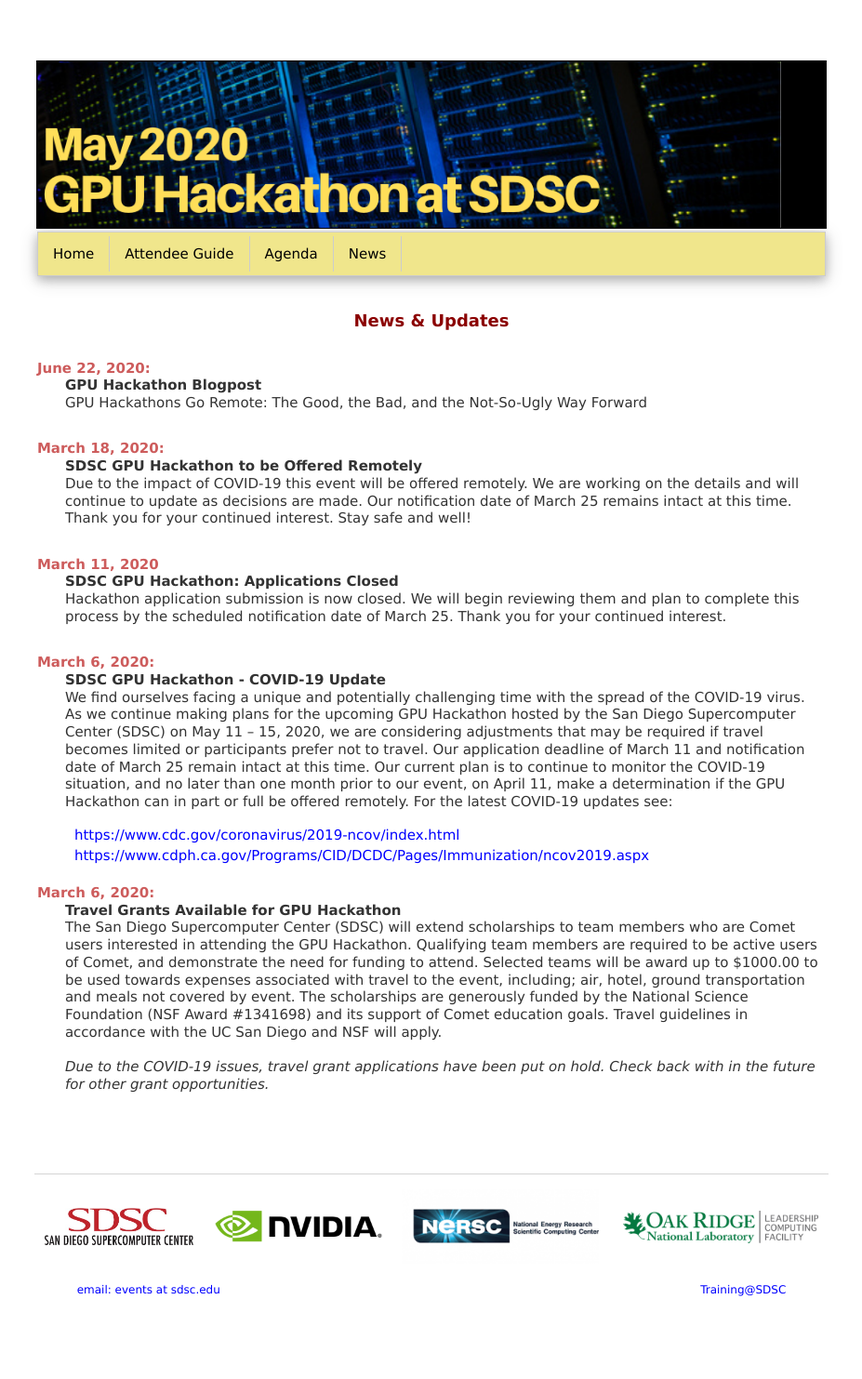
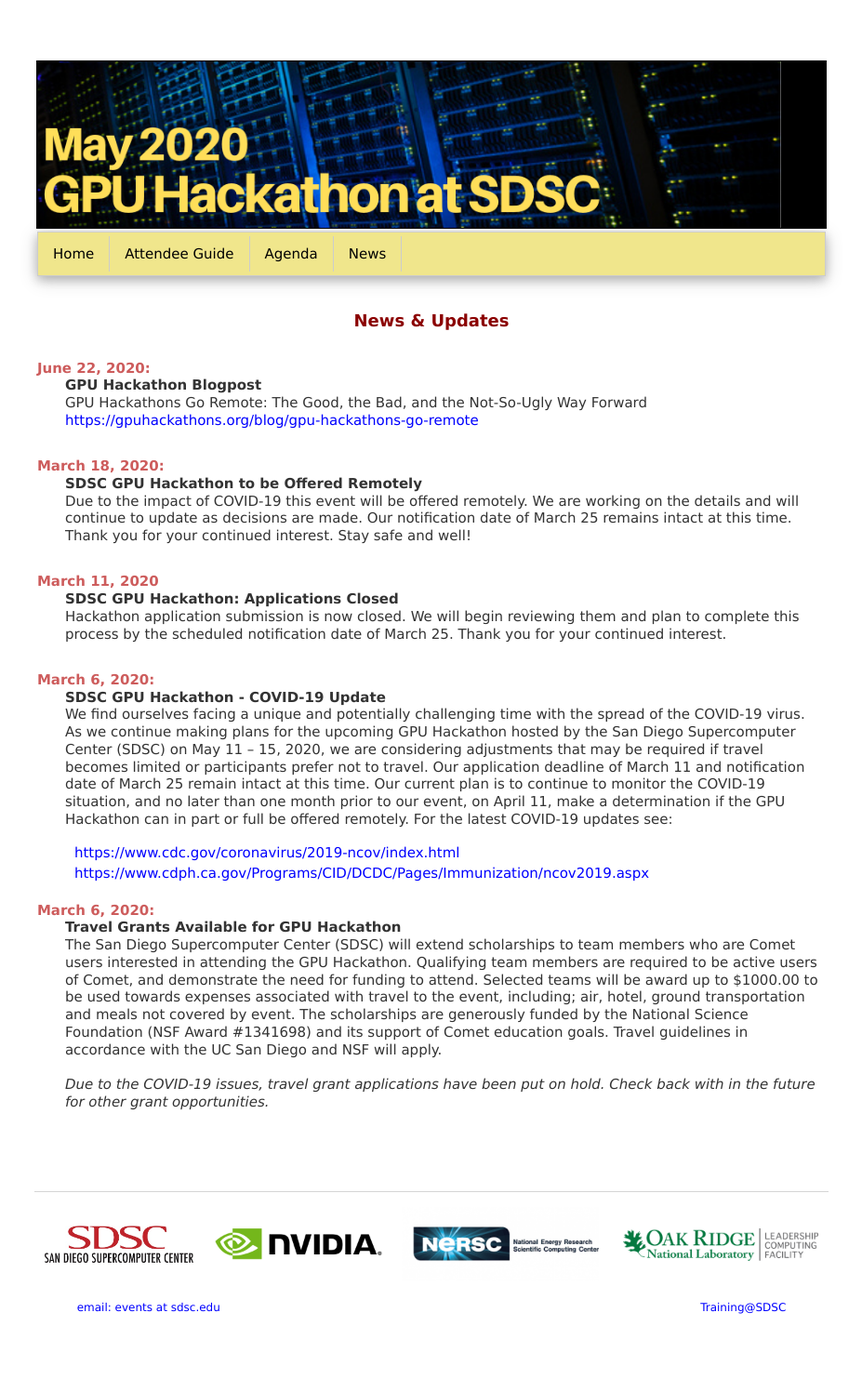
Before and after one commit to sdsc-hpc-training/sdsc-hpc-training.github.io, a Jekyll site: the page built from gpuhackathon/news.html, in a window 1280 px wide. Shown: the whole page at 93% size, without its empty margins (176-1103 px from the left). Built offline with Jekyll 4.4.1, drawn with Linux system fonts in a browser that asks for light colours; some of the changed lines change nothing that is shown.

Commit message:
Update news.html

```diff
--- a/gpuhackathon/news.html
+++ b/gpuhackathon/news.html
@@ -14,7 +14,8 @@
     <p class="newsitem">June 22, 2020:  </p>
     <p class="indent"><b>GPU Hackathon Blogpost </b></p>
     <p class="indent">GPU Hackathons Go Remote: The Good, the Bad, and the Not-So-Ugly Way Forward
-      <a href="https://www.gpuhackathons.org/blog/gpu-hackathons-go-remote"></a></p>
+      <a href="https://gpuhackathons.org/blog/gpu-hackathons-go-remote"
+          >https://gpuhackathons.org/blog/gpu-hackathons-go-remote</a></p>
   </td></tr>
   <tr><td align='left' valign='top'> &nbsp; </td></tr>
   <tr><td align='left' valign='top'>
```
